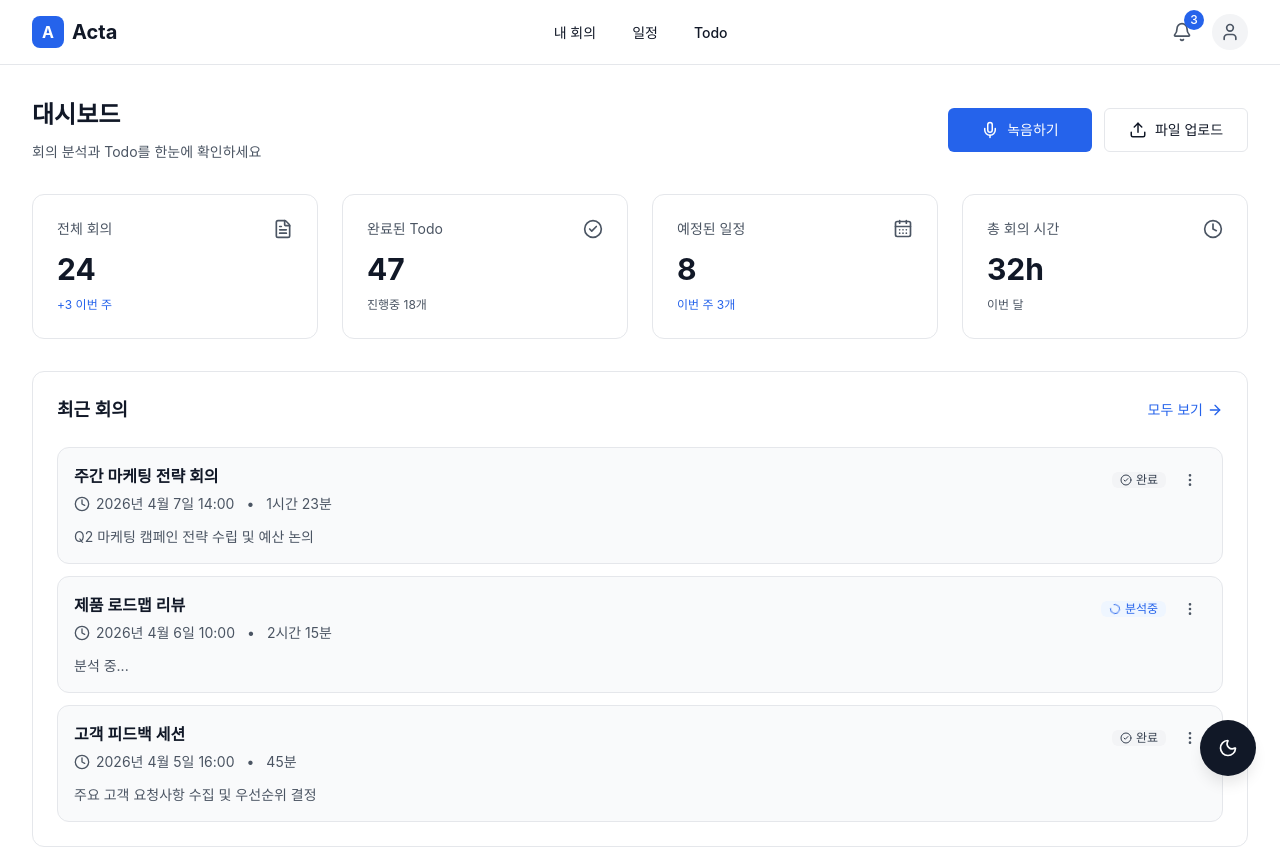
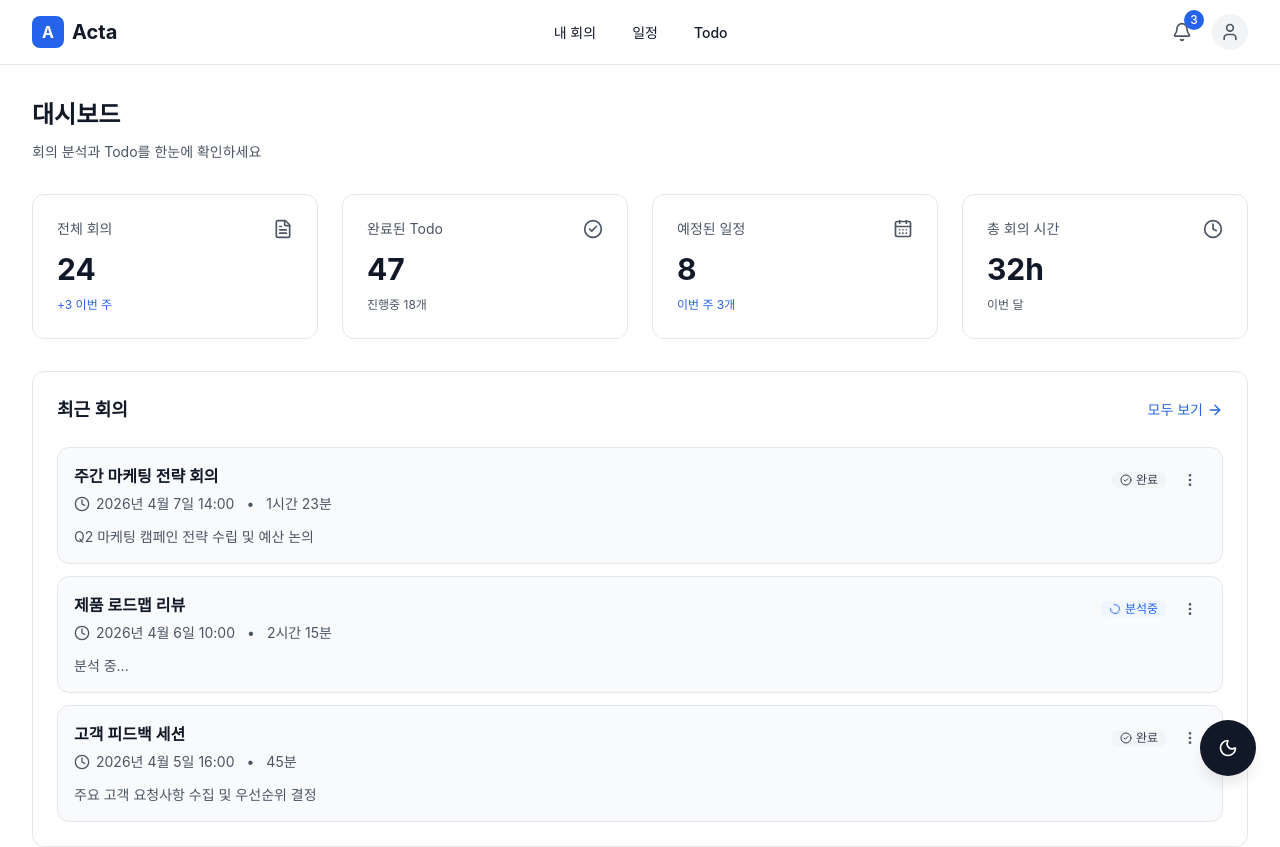
Before and after one commit to YU-AIProject-26/Frontend, a React (Vite) app: page /dashboard in a window 1280 px wide. Shown: the top 847 px of the page. Built offline with nearby package versions, Linux system fonts and the light colour scheme.

Commit message:
[수정] 대시보드 헤더 녹음 및 파일 업로드 버튼 제거

```diff
--- a/src/pages/DashboardPage.styles.ts
+++ b/src/pages/DashboardPage.styles.ts
@@ -81,12 +81,6 @@ export const HeaderDescription = styled.p`
   html.dark & {
     color: #d1d5db;
   }
-`;
-
-export const HeaderButtonGroup = styled.div`
-  display: flex;
-  align-items: center;
-  gap: 0.75rem;
 `;
 
 export const PrimaryActionButton = styled.button`
--- a/src/pages/DashboardPage.tsx
+++ b/src/pages/DashboardPage.tsx
@@ -21,7 +21,6 @@ import {
   HeaderLeft,
   HeaderTitle,
   HeaderDescription,
-  HeaderButtonGroup,
   PrimaryActionButton,
   OutlineActionButton,
   EmptyCard,
@@ -218,17 +217,6 @@ export default function DashboardPage() {
             회의 분석과 Todo를 한눈에 확인하세요
           </HeaderDescription>
         </HeaderLeft>
-
-        <HeaderButtonGroup>
-          <PrimaryActionButton type = "button">
-            <Mic className = "action-icon" />
-            녹음하기
-          </PrimaryActionButton>
-          <OutlineActionButton type = "button">
-            <Upload className = "action-icon" />
-            파일 업로드
-          </OutlineActionButton>
-        </HeaderButtonGroup>
       </HeaderSection>
 
       <StatsGrid>
```
